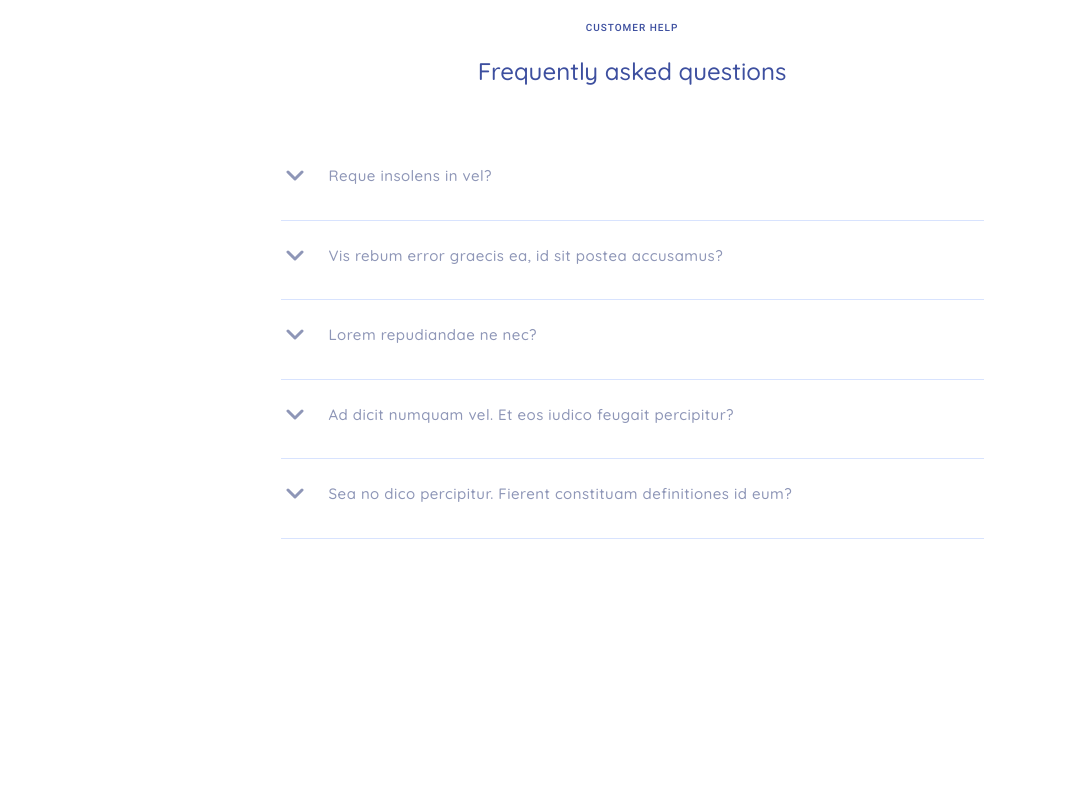
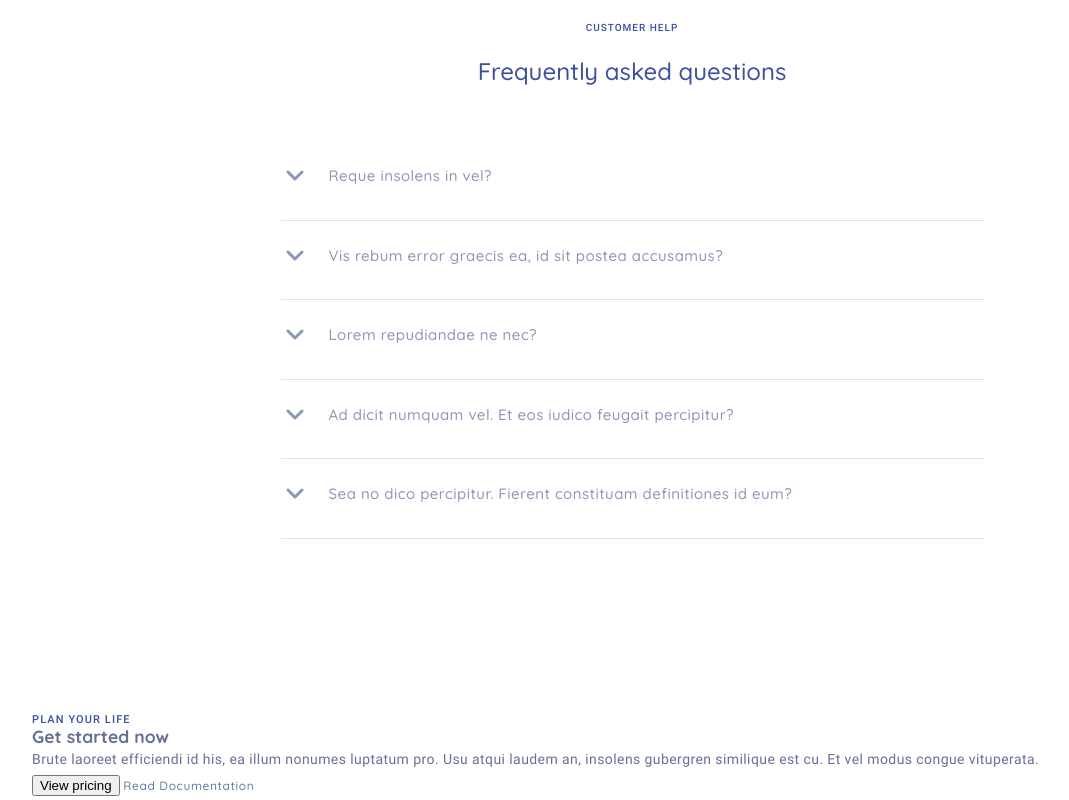
Before and after one commit to andreicritick/productivity, a website: page public/index.html in a window 1280 px wide. Shown: the part 3936-4736 px from the top of the page, without its empty margins (8-1077 px from the left). Before the commit the page ends 4649 px from the top, so only its background shows below. Drawn offline with nearby package versions, Linux system fonts and the light colour scheme; files whose address does not match are found by name.

Commit message:
added html

```diff
--- a/public/index.html
+++ b/public/index.html
@@ -622,6 +622,29 @@
         </div>
     </div>
 </section>
+	<section class="get-started">
+    <div class="container">
+		<div class="get-started-inner">
+			<div class="subtitle">
+				PLAN YOUR LIFE
+			</div>
+			<h3 class="get-started-title">
+				Get <span>started</span> now
+			</h3>
+			<p class="get-started-text">
+				Brute laoreet efficiendi id his, ea illum nonumes luptatum pro. Usu atqui laudem an, insolens gubergren similique est cu. Et vel modus congue vituperata.
+			</p>
+		</div>
+		<div class="get-started-ui">
+			<button class="get-started-button">
+				View pricing
+			</button>
+			<a class="get-started-link" href="/">
+				Read documentation
+			</a>
+		</div>
+    </div>
+</section>
 </main>
 
 		<footer class="footer"></footer>
```
Also changed, not shown: src/html/index.html (+1 -0 lines), src/html/template-parts/sections/get-started/get-started.html (added, +23 -0 lines).
